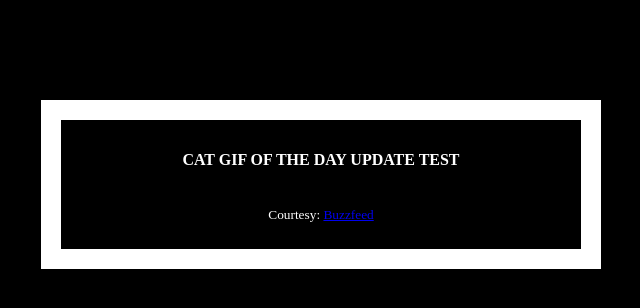
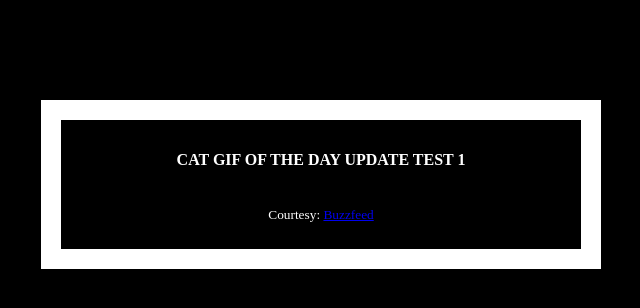
Before and after one commit to rtlly/test-flask-app, a Flask app: template templates/index.html in a window 1280 px wide. Shown: the top 308 px of the page, without its empty margins (319-959 px from the left). Run offline with Flask 2, Linux system fonts and the light colour scheme; the template is opened without the code that fills it, so the values that code supplies are empty.

Commit message:
update html

```diff
--- a/templates/index.html
+++ b/templates/index.html
@@ -19,7 +19,7 @@
   </head>
   <body>
     <div class="container">
-      <h4>Cat Gif of the day update test</h4>
+      <h4>Cat Gif of the day update test 1</h4>
       <img src="{{url}}" />
       <p><small>Courtesy: <a href="http://www.buzzfeed.com/copyranter/the-best-cat-gif-post-in-the-history-of-cat-gifs">Buzzfeed</a></small></p>
     </div>
```
Also changed, not shown: 1 other file.
